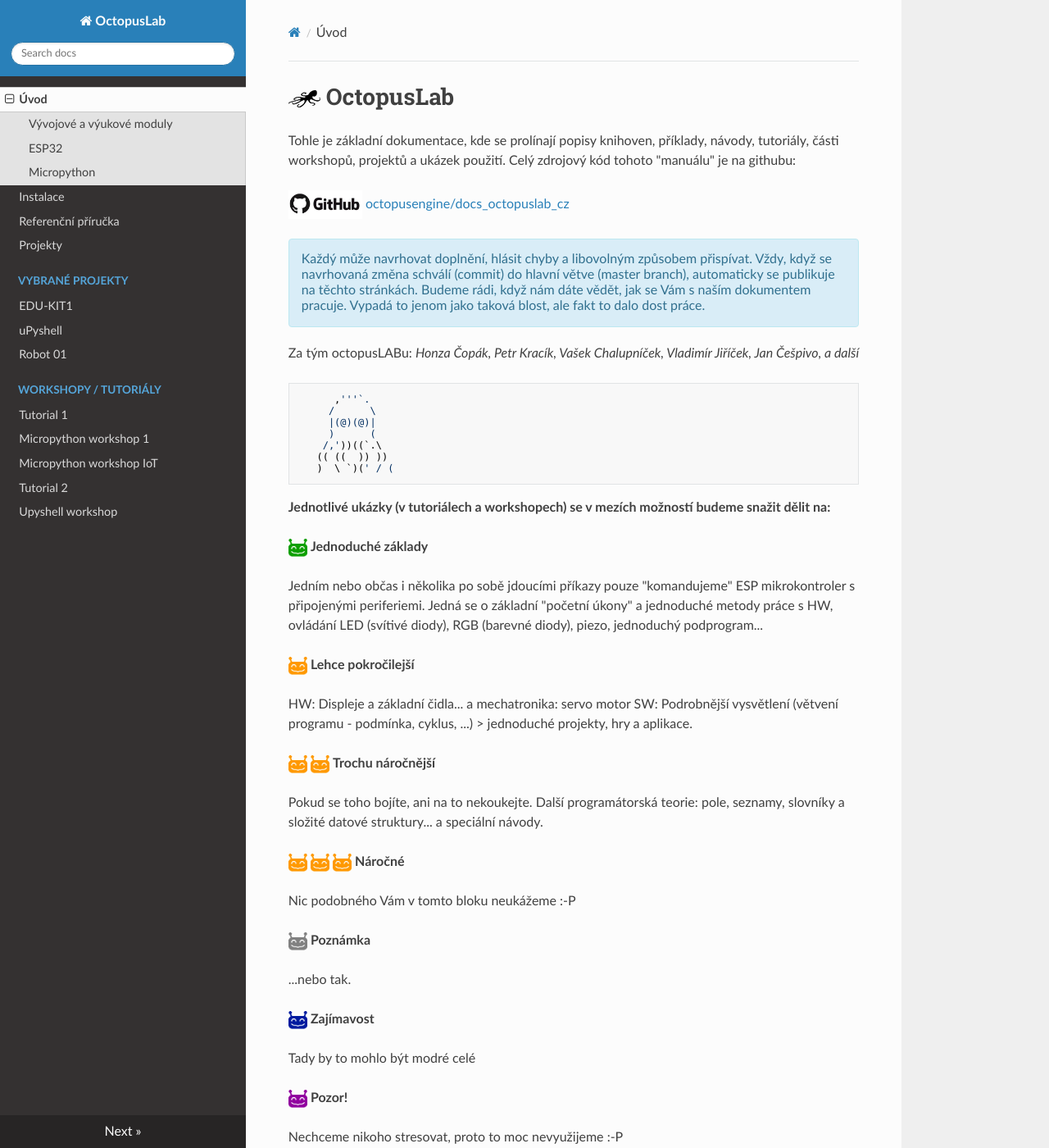
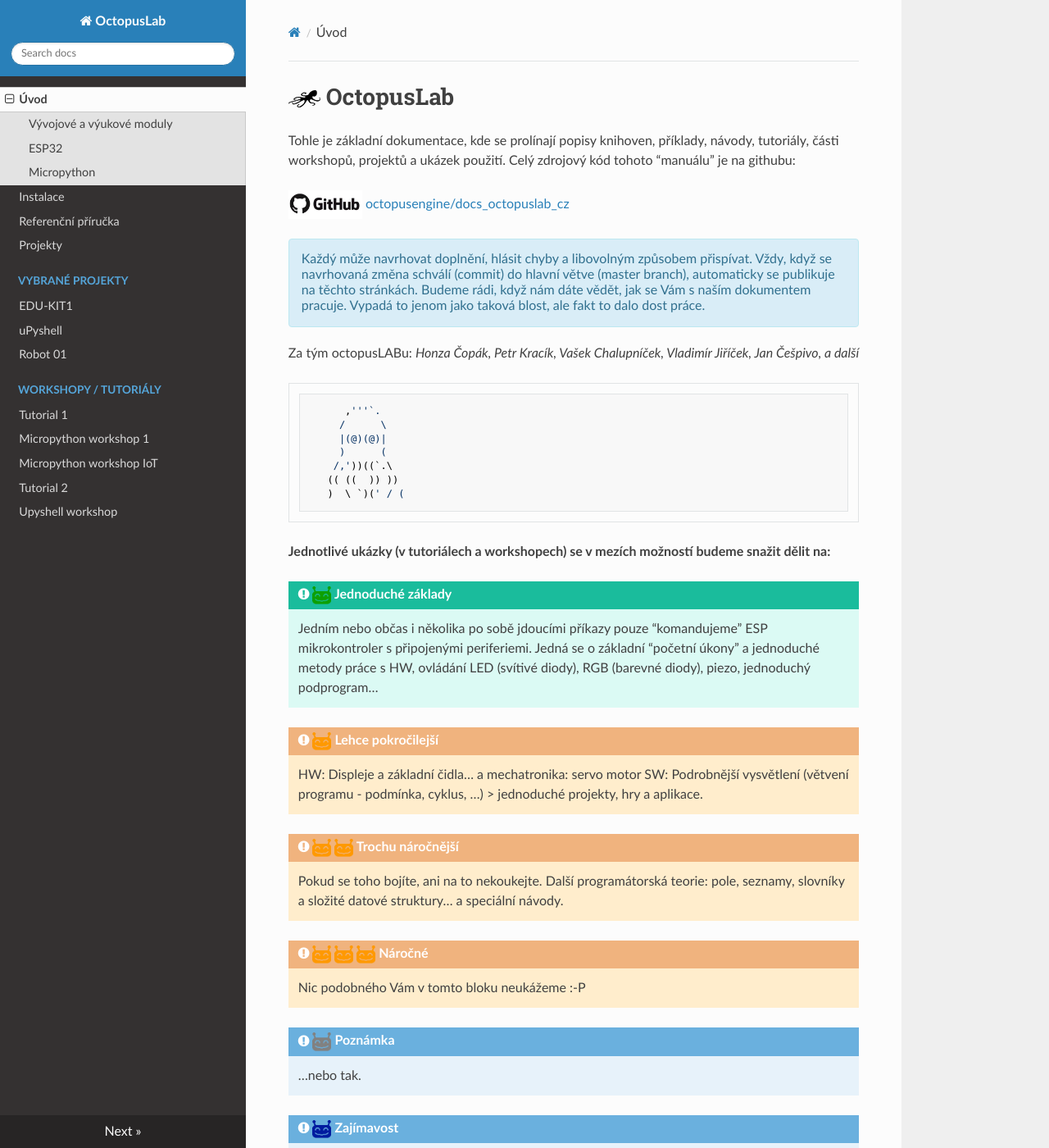
Before and after one commit to octopuslab-cz/docs_octopuslab_cz, an MkDocs documentation site: the page built from docs/index.md, in a window 1280 px wide and 1400 px high. Shown: the whole window at 82% size. Built offline with MkDocs 1.6.1, drawn with Linux system fonts in a browser that asks for light colours; nearby versions of some CDN libraries; some of the changed text lies outside the part shown.

Commit message:
added mkdocs extensions

```diff
--- a/docs/index.md
+++ b/docs/index.md
@@ -24,47 +24,33 @@
 
 **Jednotlivé ukázky (v tutoriálech a workshopech) se v mezích možností budeme snažit dělit na:**
 
-![ufo-gr](img/ufo-gre.gif){: style="width:23px" }
- **Jednoduché základy**
-
-Jedním nebo občas i několika po sobě jdoucími příkazy pouze "komandujeme" ESP mikrokontroler s připojenými periferiemi. Jedná se o základní  "početní úkony" a jednoduché metody práce s HW, ovládání LED (svítivé diody), RGB (barevné diody), piezo, jednoduchý podprogram...
+!!! hint "![ufo-gr](img/ufo-gre.gif){: style="width:23px" } **Jednoduché základy**"
+      Jedním nebo občas i několika po sobě jdoucími příkazy pouze "komandujeme" ESP mikrokontroler s připojenými periferiemi. Jedná se o základní  "početní úkony" a jednoduché metody práce s HW, ovládání LED (svítivé diody), RGB (barevné diody), piezo, jednoduchý podprogram...
 
 
-![ufo-gr](img/ufo-ora.gif){: style="width:23px" }
- **Lehce pokročilejší**
-
-HW: Displeje a základní čidla... a mechatronika: servo motor
-SW: Podrobnější vysvětlení  (větvení programu - podmínka, cyklus, ...) > jednoduché projekty, hry a aplikace.
+!!! attention "![ufo-gr](img/ufo-ora.gif){: style="width:23px" } **Lehce pokročilejší**"
+      HW: Displeje a základní čidla... a mechatronika: servo motor
+      SW: Podrobnější vysvětlení  (větvení programu - podmínka, cyklus, ...) > jednoduché projekty, hry a aplikace.
 
 
-![ufo-gr](img/ufo-ora.gif){: style="width:23px" } ![ufo-gr](img/ufo-ora.gif){: style="width:23px" }
- **Trochu náročnější**
-
-Pokud se toho bojíte, ani na to nekoukejte. Další programátorská teorie: pole, seznamy, slovníky a složité datové struktury... a speciální návody.
+!!! attention "![ufo-gr](img/ufo-ora.gif){: style="width:23px" } ![ufo-gr](img/ufo-ora.gif){: style="width:23px" }   **Trochu náročnější**"
+      Pokud se toho bojíte, ani na to nekoukejte. Další programátorská teorie: pole, seznamy, slovníky a složité datové struktury... a speciální návody.
 
 
-![ufo-gr](img/ufo-ora.gif){: style="width:23px" } ![ufo-gr](img/ufo-ora.gif){: style="width:23px" } ![ufo-gr](img/ufo-ora.gif){: style="width:23px" }
-**Náročné**
-
-Nic podobného Vám v tomto bloku neukážeme :-P
+!!! attention "![ufo-gr](img/ufo-ora.gif){: style="width:23px" } ![ufo-gr](img/ufo-ora.gif){: style="width:23px" } ![ufo-gr](img/ufo-ora.gif){: style="width:23px" } **Náročné**"
+      Nic podobného Vám v tomto bloku neukážeme :-P
 
 
-![ufo-gr](img/ufo-sil.gif){: style="width:23px" }
-**Poznámka**
-
-...nebo tak.
+!!! note "![ufo-gr](img/ufo-sil.gif){: style="width:23px" } **Poznámka**"
+      ...nebo tak.
 
 
-![ufo-gr](img/ufo-blu.gif){: style="width:23px" }
-**Zajímavost**
-
-Tady by to mohlo být modré celé
+!!! seealso "![ufo-gr](img/ufo-blu.gif){: style="width:23px" } **Zajímavost**"
+      Tady by to mohlo být modré celé
 
 
-![ufo-gr](img/ufo-vio.gif){: style="width:23px" }
-**Pozor!**
-
-Nechceme nikoho stresovat, proto to moc nevyužijeme :-P
+!!! danger "![ufo-gr](img/ufo-vio.gif){: style="width:23px" } **Pozor!**"
+      Nechceme nikoho stresovat, proto to moc nevyužijeme :-P
 
 
 ---
--- a/mkdocs.yml
+++ b/mkdocs.yml
@@ -18,4 +18,22 @@
 theme: readthedocs
 
 markdown_extensions:
-  - attr_list
+  - admonition
+  - smarty
+  - pymdownx.arithmatex
+  - pymdownx.betterem:
+      smart_enable: all
+  - pymdownx.caret
+  - pymdownx.critic
+  - pymdownx.details
+  - pymdownx.emoji
+  - pymdownx.extra
+  - pymdownx.inlinehilite
+  - pymdownx.magiclink
+  - pymdownx.mark
+  - pymdownx.smartsymbols
+  - pymdownx.superfences
+  - pymdownx.tasklist:
+      custom_checkbox: true
+  - pymdownx.tabbed
+  - pymdownx.tilde
```
